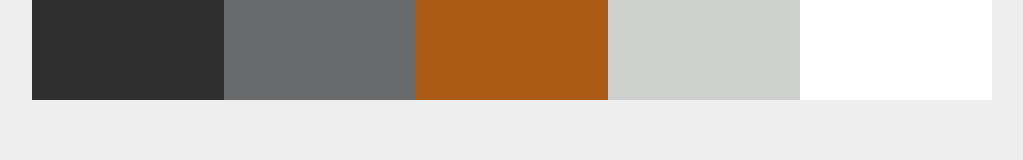
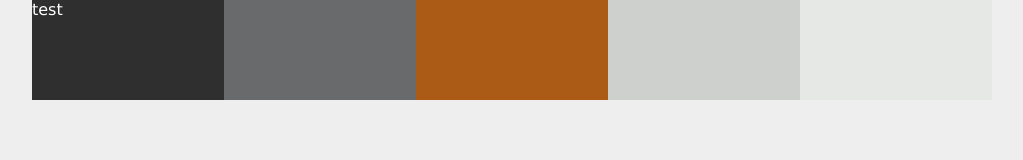
Before and after one commit to TygeJ/graham, a plain HTML site: page index.html in a window 1280 px wide. Shown: the whole page, without its empty margins (128-1151 px from the left). Drawn offline with Linux system fonts and the light colour scheme.

Commit message:
readme description

```diff
--- a/index.html
+++ b/index.html
@@ -14,7 +14,7 @@
 
       <div class="wrapper">
         <div class="flex-container">
-          <div class="box one"></div>
+          <div class="box one">test</div>
           <div class="box two"></div>
           <div class="box three"></div>
           <div class="box four"></div>
--- a/styles.css
+++ b/styles.css
@@ -40,6 +40,7 @@ flex-wrap: wrap;
 
 .one{
   background: #2F2F2F;
+  color: white;
 }
 
 .two{
@@ -53,7 +54,7 @@ flex-wrap: wrap;
 .four{
   background: #ced0ce;
 }
-/*
+
 .five{
   background: #e6e8e6;
-} */
+}
```
Also changed, not shown: 1 other file.
